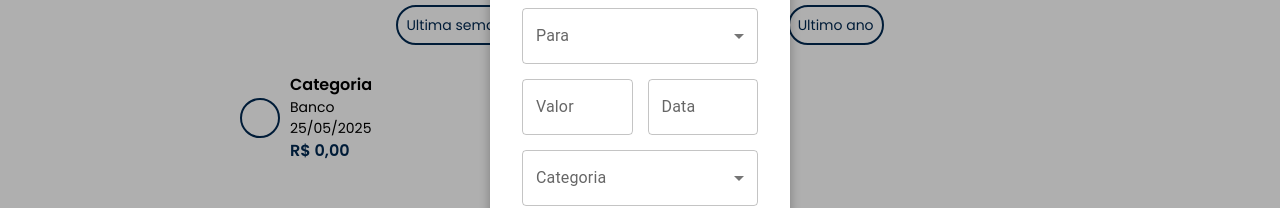
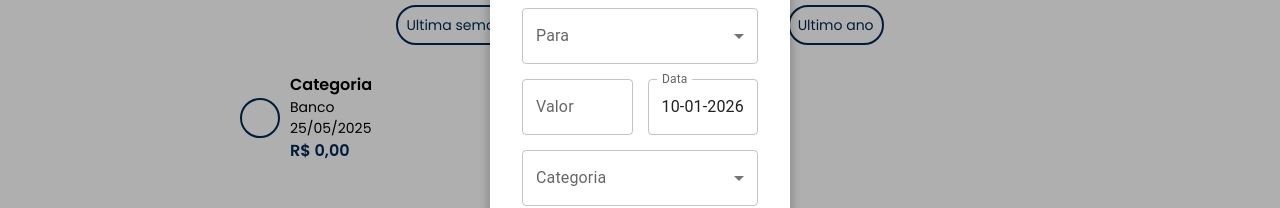
Before and after one commit to Douglass1981/FIAP-Fase1, a Next.js app: page /transactions in a window 1280 px wide. Both pictures are taken after a click on the button 995 px from the left and 434 px from the top of the page. Shown: the part 317-525 px from the top of the page. Built offline with nearby package versions, Linux system fonts and the light colour scheme; some icons are missing.

Commit message:
fix(modal): edit data field

```diff
--- a/src/app/transactions/modalEdit.tsx
+++ b/src/app/transactions/modalEdit.tsx
@@ -2,6 +2,11 @@
 
 import { useState } from "react";
 import EditOutlinedIcon from "@mui/icons-material/EditOutlined";
+import dayjs, { Dayjs } from 'dayjs';
+import { LocalizationProvider } from '@mui/x-date-pickers/LocalizationProvider';
+import customParseFormat from 'dayjs/plugin/customParseFormat';
+import { AdapterDayjs } from '@mui/x-date-pickers/AdapterDayjs';
+import { DateField } from '@mui/x-date-pickers/DateField';
 import {
   Box,
   Button,
@@ -15,9 +20,10 @@ import { colors } from "../mui.styles";
 
 export default function ModalEdit() {
   const [isOpen, setIsOpen] = useState(false);
+  const [date, setDate] = useState<Dayjs | null>(dayjs()); //por enquanto inicializa com a data de hoje, mas deve inicializar com a data do card
 
   return (
-    <>
+    <LocalizationProvider dateAdapter={AdapterDayjs}>
       <button style={{ cursor: "pointer" }} onClick={() => setIsOpen(true)}>
         <EditOutlinedIcon />
       </button>
@@ -102,10 +108,12 @@ export default function ModalEdit() {
                     label="Valor"
                     variant="outlined"
                   />
-                  <TextField
+                  <DateField
+                    label="Data"
+                    value={date}
+                    onChange={(newDate) => setDate(newDate)}
+                    format="DD-MM-YYYY"
                     fullWidth
-                    label="Data"
-                    variant="outlined"
                   />
                 </Box>
                 <FormControl fullWidth>
@@ -157,6 +165,6 @@ export default function ModalEdit() {
           </Box>
         </Box>
       )}
-    </>
+    </LocalizationProvider>
   );
 }
```
